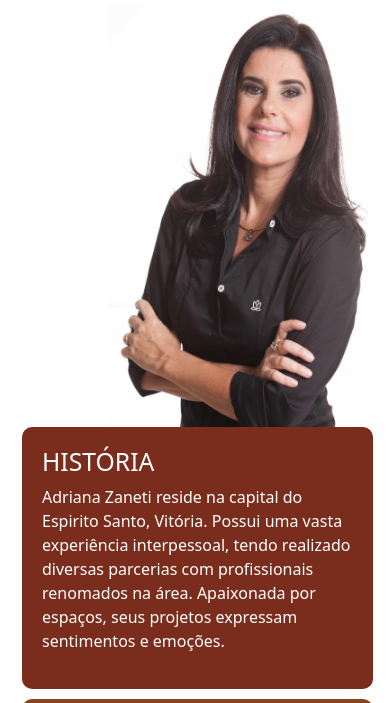
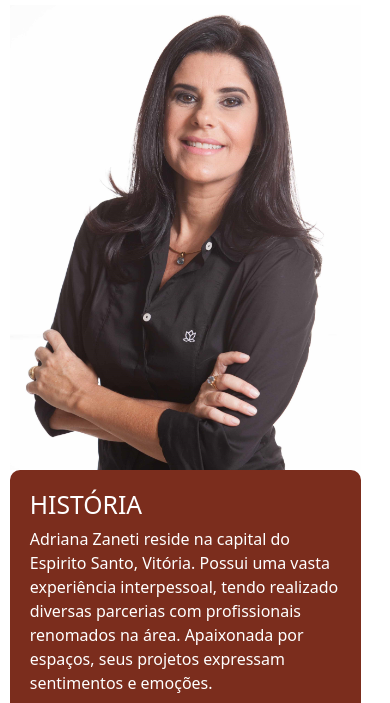
Before and after one commit to JoseVictorLDC/Site_ArquiteturaUrbanismo_post, a plain HTML site: page Projeto_ArquiteturaUrbanismo/sobreNos.html in a window 390 px wide. Shown: the part 141-844 px from the top of the page. Drawn offline with nearby package versions, Linux system fonts and the light colour scheme.

Commit message:
Projeto final com versão mobile

```diff
--- a/Projeto_ArquiteturaUrbanismo/sobreNos.css
+++ b/Projeto_ArquiteturaUrbanismo/sobreNos.css
@@ -16,22 +16,32 @@
     padding-bottom: 20px;
 }
 
+.containerSobreNos {
+    width: 80vw;
+}
+
+.coluna-geral-dados {
+    width: 98vw;
+    display: flex;
+    justify-content: center;
+    align-items: center;
+}
+
 .coluna {
     display: flex;
     flex-direction: column;
-    padding-left: 100px;
-    padding-top: 20px;
     height: 600px;
 }
 
 .imagem {
-    padding-left: 100px;
+    padding-left: 50px;
     height: 600px;
 }
 
 .linha {
     display: flex;
     flex-direction: row;
+    gap: 5vw;
 }
 
 /* Estilo personalizado para os botões */
@@ -208,6 +218,15 @@
 
 .text-white {
     padding: 20px;
+    padding-bottom: 10vh;
+}
+
+.containerNavBar {
+    display: flex;
+    flex-direction: column;
+    justify-content: center;
+    align-items: center;
+    width: 100vw;
 }
 
 @media screen and (max-width: 768px) {}
@@ -238,37 +257,7 @@
         padding-left: 0px;
         padding-right: 0px;
         gap: 10px;
-        width: 90vw;
-    }
-
-    .linha {
-        display: flex;
-        flex-direction: column;
-        gap: 0px;
         width: 100vw;
-        align-items: center;
-    }
-
-    .coluna {
-        padding: 0px;
-        width: 100vw;
-        padding-left: 10px;
-        padding-right: 10px;
-    }
-
-    .coluna-geral {
-        justify-content: center;
-        align-items: center;
-    }
-
-    .imagem {
-        width: 100vw;
-        margin-right: 2vw;
-        height: 50vh;
-    }
-
-    .col-md {
-        margin-bottom: 10px;
     }
 
     .navbar {
@@ -314,22 +303,54 @@
         color: white;
     }
 
-    .col-md {
-        max-width: 90vw;
-        margin-bottom: 10px;
+    .coluna-geral {
+        display: flex;
+        flex-direction: column;
+        justify-content: center;
+        align-items: center;
+        width: 90vw;
+    }
+
+    .containerSobreNos {
+        display: flex;
+        flex-direction: column;
+        justify-content: center;
+        align-items: center;
+        padding-left: 5vw;
+    }
+
+    .linha {
+        display: flex;
+        flex-direction: column;
+        gap: 0px;
+        width: 90vw;
+        align-items: center;
+        justify-content: center;
+    }
+
+    .coluna {
+        padding: 0px;
+        width: 90vw;
+    }
+
+    .imagem {
+        width: 90vw;
+        height: 55vh;
         padding: 0px;
     }
 
-    .coluna-geral {
-        justify-content: center;
-        align-items: center;
-        display: flex;
-        flex-direction: column;
-        max-width: 90vw;
+    .col-md {
+        margin-bottom: 10px;
+        width: 90vw;
+        padding: 0px;
     }
 
     .containerLink {
-        max-width: 90vw;
-        margin-left: 2.5vw;
+        width: 90vw;
+    }
+
+    .text-white {
+        padding: 20px;
+        padding-bottom: 5vh;
     }
 }
--- a/Projeto_ArquiteturaUrbanismo/sobreNos.html
+++ b/Projeto_ArquiteturaUrbanismo/sobreNos.html
@@ -32,7 +32,7 @@
 
     <!-- Navbar -->
     <nav class="navbar navbar-expand-lg navbar-light">
-        <div class="container">
+        <div class="containerNavBar">
             <a class="navbar-brand" href="./index.html">Adriana Zaneti</a>
             <button class="navbar-toggler" type="button" data-bs-toggle="collapse" data-bs-target="#navbarNav"
                 aria-controls="navbarNav" aria-expanded="false" aria-label="Toggle navigation">
@@ -64,8 +64,8 @@
 
         <!-- Sobre Nós -->
         <h1 class="titulo">SOBRE NÓS</h1>
-
-        <div class="container">
+        <div class="coluna-geral-dados">
+            <div class="containerSobreNos">
                 <div class="linha">
                     <img src="./public/Imagem_adrianaSobreNos.jpg" alt="Adriana Zaneti" class="imagem">
 
@@ -81,7 +81,6 @@
                                         renomados na área. Apaixonada por espaços, seus projetos expressam sentimentos e
                                         emoções.
                                     </p>
-
                                 </div>
                             </div>
                         </div>
@@ -92,12 +91,13 @@
                                 <div class="text-white">
                                     <h2>ÁREAS DE ATUAÇÃO</h2>
                                     <p>
-                                    Sua atuação é multidisciplinar. Projetar, reformar, arquitetar e decorar, interferir
-                                    por completo na melhor interpretação do espaço, esse é o princípio para unificar os
+                                        Sua atuação é multidisciplinar. Projetar, reformar, arquitetar e decorar,
+                                        interferir
+                                        por completo na melhor interpretação do espaço, esse é o princípio para unificar
+                                        os
                                         conceitos da arquitetura e decoração. Essa sintonia é essencial para obter um
                                         resultado harmonioso e coerente.
                                     </p>
-
                                 </div>
                             </div>
                         </div>
@@ -119,6 +119,7 @@
                     </a>
                 </div>
 
+            </div>
         </div>
 
 
```
Also changed, not shown: Projeto_ArquiteturaUrbanismo/portifolio.html (+19 -19 lines). Lines whose indentation alone changed are shown as unchanged.
